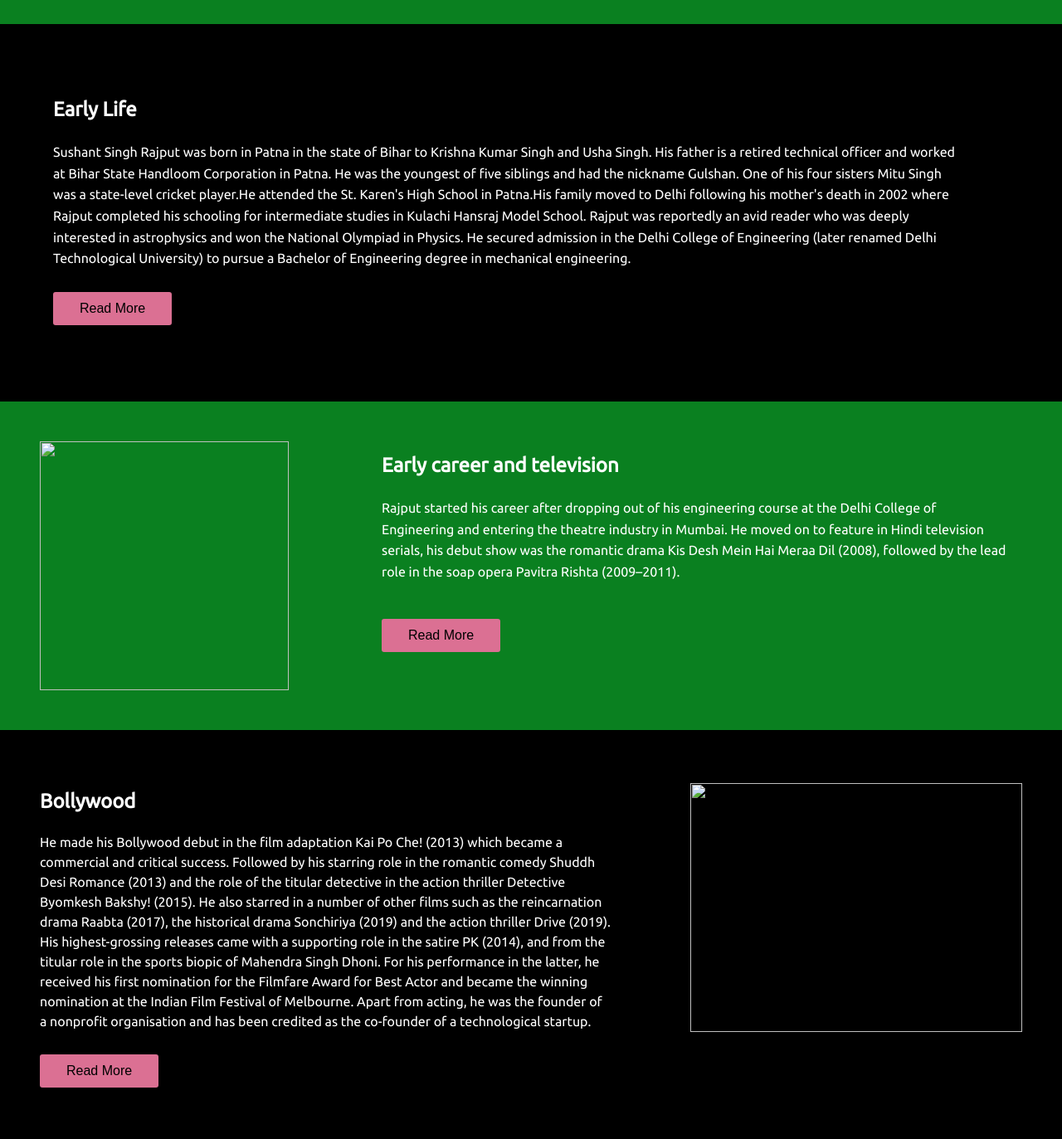
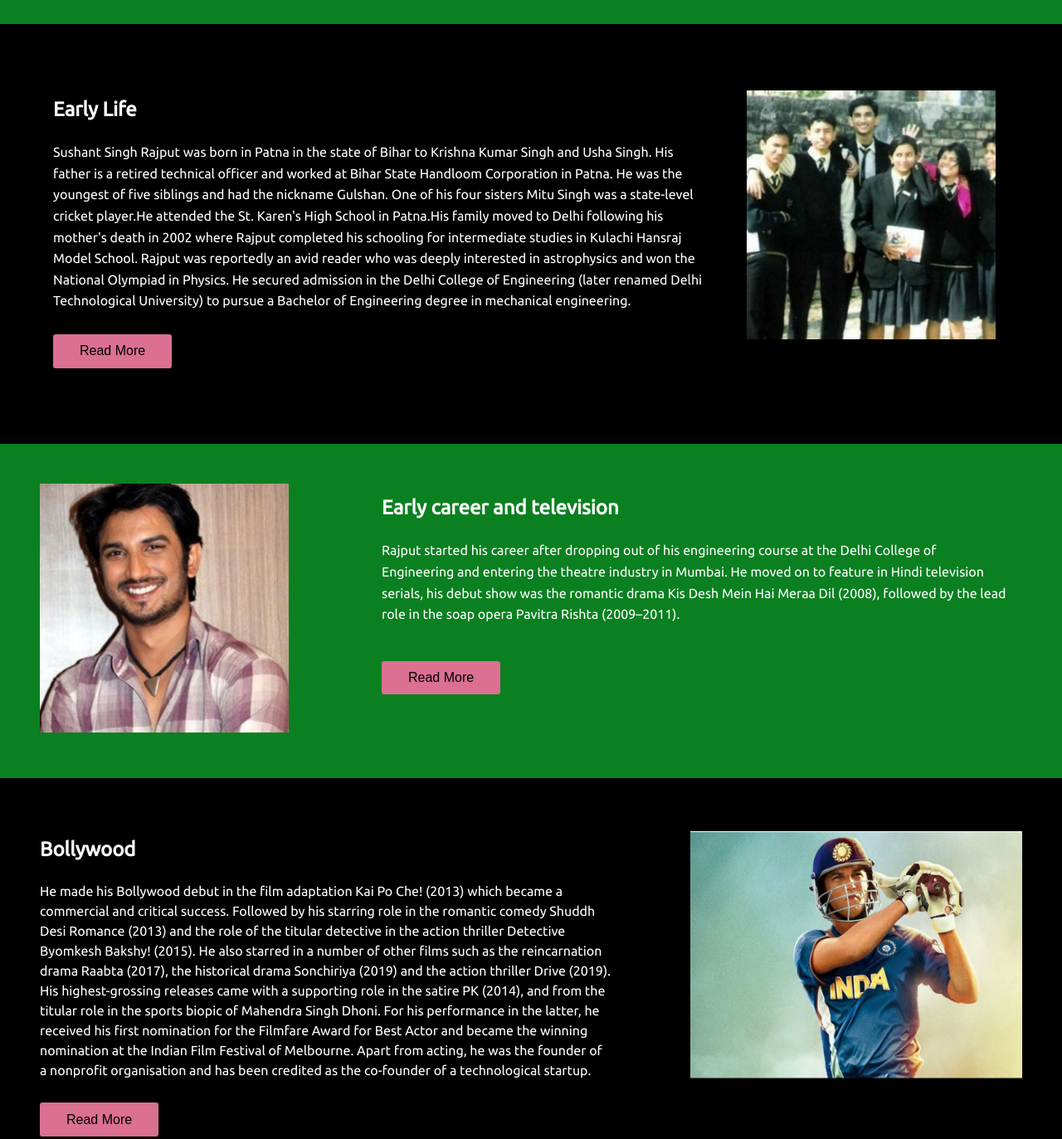
Before and after one commit to DarshanSambar/Tribute_page, a plain HTML site: page index.html in a window 1280 px wide. Shown: the part 1185-2558 px from the top of the page at 83% size. Drawn offline with Linux system fonts and the light colour scheme.

Commit message:
Update index.html

```diff
--- a/index.html
+++ b/index.html
@@ -243,7 +243,7 @@
     </section>
     <section class="about">
         <div>
-            <img src="img/Sushant-Singh-Rajput--modified (1).png" alt="">
+            <img src="Sushant-Singh-Rajput--modified (1).png" alt="">
             <p>Sushant Singh Rajput (1986-2020)</p>
         </div>
         <div class="table">
@@ -376,14 +376,14 @@
 
             </div>
             <div class="early-life-img">
-                <img class="" src="img/Untitled design (7).png" alt="">
+                <img class="" src="Untitled design (7).png" alt="">
             </div>
 
 
         </div>
         <div class="about-section2">
             <div class="serial-img">
-                <img src="img/sushant-serial.jpg" alt="">
+                <img src="sushant-serial.jpg" alt="">
             </div>
             <div class="serial">
                 <h2>Early career and television</h2>
@@ -432,7 +432,7 @@
             </div>
 
             <div class="film-img">
-                <img src="img/sushant-singh-rajput-1592129164.jpg" alt="">
+                <img src="sushant-singh-rajput-1592129164.jpg" alt="">
             </div>
 
 
```
